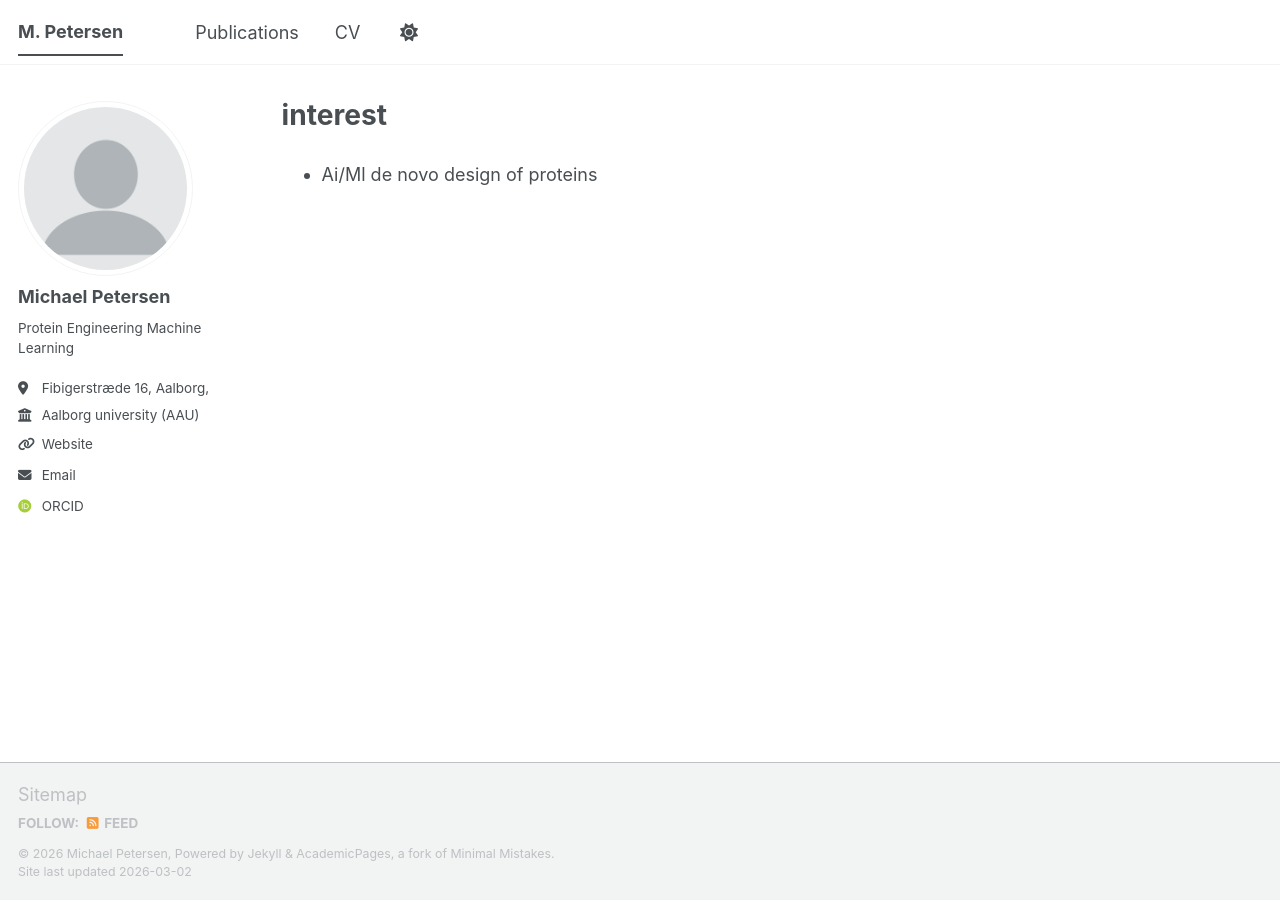
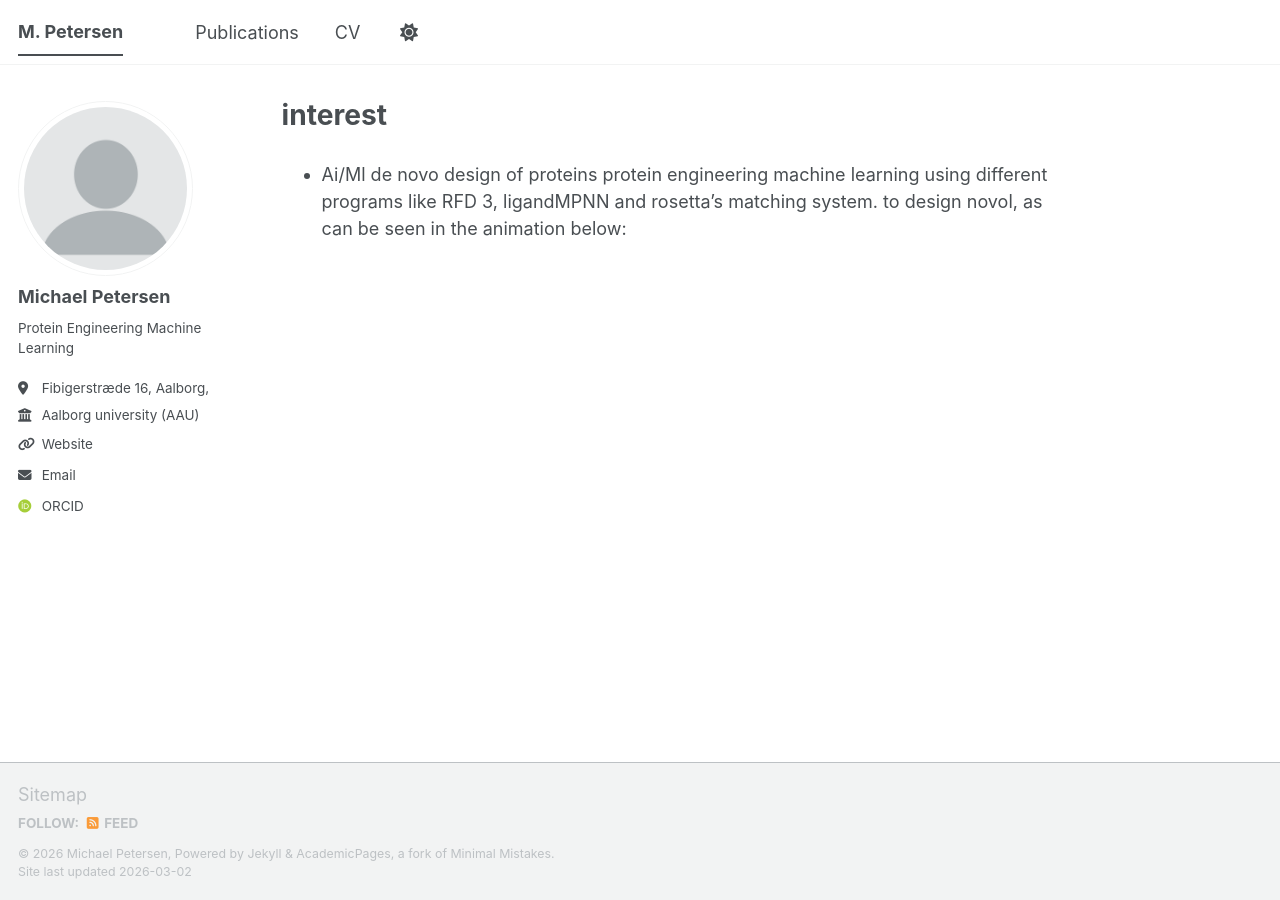
Before and after one commit to michipetersen18-rgb/cv_michael, a Jekyll site: the page built from _pages/about.md, in a window 1280 px wide. Built offline with Jekyll 4.4.1, drawn with Linux system fonts in a browser that asks for light colours; some web fonts are replaced; a script bundle is joined from its source files by our own code; library files that are not in the unit come from our copies.

Commit message:
Update about.md

```diff
--- a/_pages/about.md
+++ b/_pages/about.md
@@ -9,3 +9,4 @@ redirect_from:
 
 
 * Ai/Ml de novo design of proteins
+protein engineering machine learning using different programs like RFD 3, ligandMPNN and rosetta's matching system. to design novol, as can be seen in the animation below:
```
